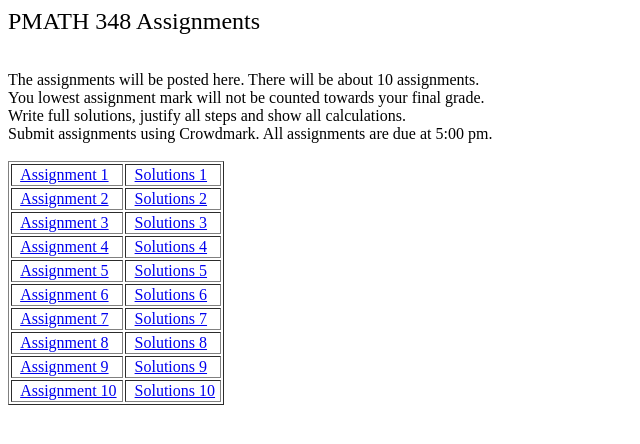
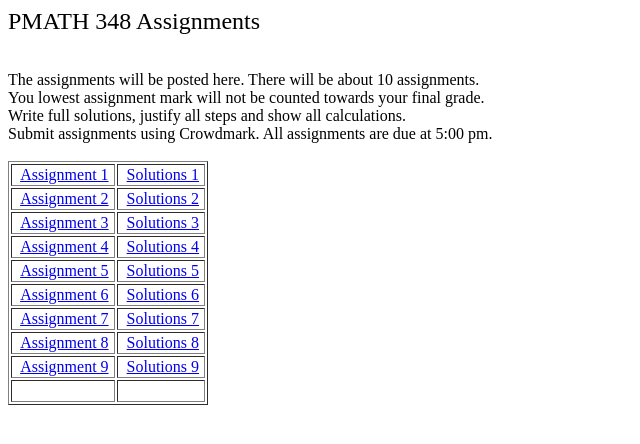
Before and after one commit to kuhatje/PMATH348, a plain HTML site: page Assigs/index.html in a window 1280 px wide. Shown: the whole page, without its empty margins (0-640 px from the left). Drawn offline with Linux system fonts and the light colour scheme.

Commit message:
udpates.

```diff
--- a/Assigs/index.html
+++ b/Assigs/index.html
@@ -65,10 +65,14 @@
 </tr>
 
 <tr>
+<td>&nbsp; &nbsp;</td>
+<td>&nbsp; &nbsp;</td>
+</tr>
+
+<!-- <tr>
 <td>&nbsp; <a href="Assig10.pdf">Assignment 10</a>&nbsp;</td>
 <td>&nbsp; <a href="Assig10Soln.pdf">Solutions 10</a>&nbsp;</td>
-</tr>
-
+</tr> -->
 
 
  </tbody></table>
```
